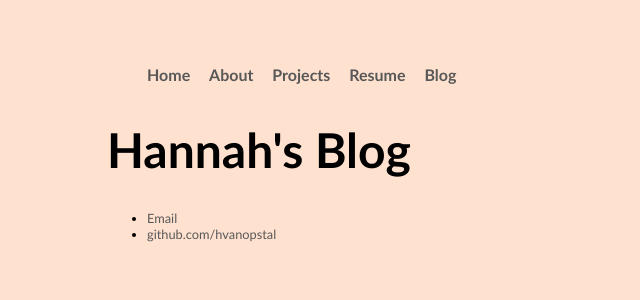
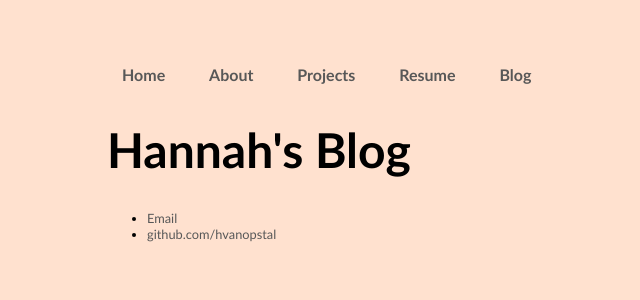
Before and after one commit to hvanopstal/hvanopstal.github.io, a Jekyll site: the page built from blog/index.html, in a window 1280 px wide. Shown: the top 300 px of the page, without its empty margins (85-725 px from the left). Built offline with Jekyll 4.4.1, drawn with Linux system fonts in a browser that asks for light colours.

Commit message:
Update main.css

```diff
--- a/css/main.css
+++ b/css/main.css
@@ -5,13 +5,13 @@ body {
 }
 nav ul, foot ul {
   font-family: "Calibri", Arial;
-  padding: 5px 40px;
+  padding: 5px 15px;
   list-style: none;
   font-weight: bold;
 }
 nav ul li, foot ul li {
   display: inline;
-  margin-right: 15px;
+  margin-right: 40px;
 }
 nav-bar ul li {
   display: inline;
```
